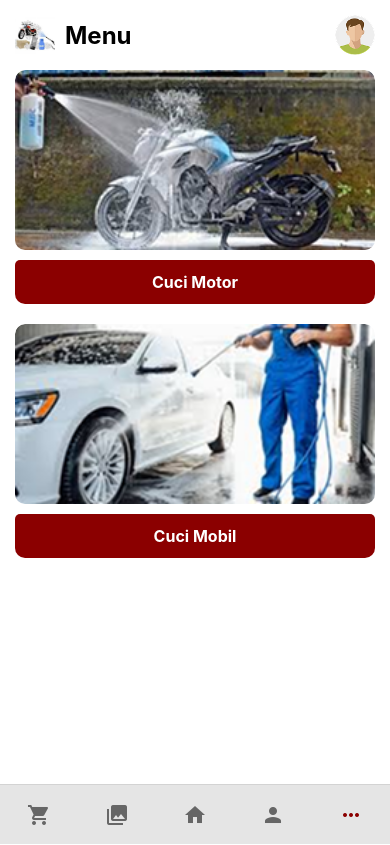
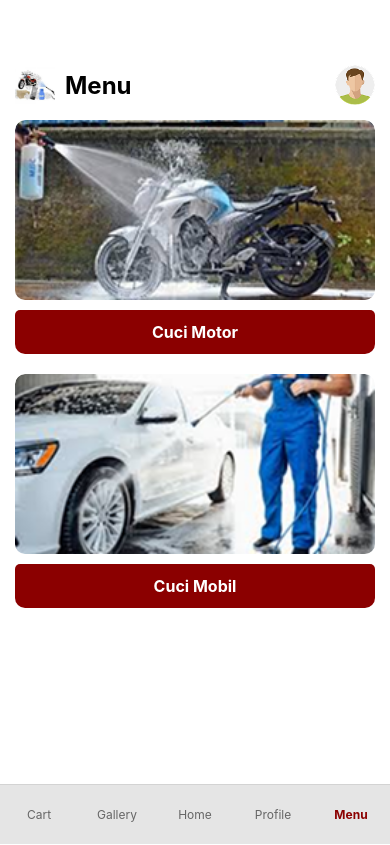
Before and after one commit to Nancimento/CarWash, a React Native app: screen /Menu in a window 390 px wide. Built offline with nearby package versions, Linux system fonts and the light colour scheme.

Commit message:
Add react-native-vector-icons dependency and update BottomNavbar to use text labels; enhance Home and Menu screens with StatusBar and layout adjustments

```diff
--- a/components/BottomNavbar.tsx
+++ b/components/BottomNavbar.tsx
@@ -1,6 +1,5 @@
 import React from 'react';
 import {View, TouchableOpacity, StyleSheet, Text} from 'react-native';
-import Icon from 'react-native-vector-icons/MaterialIcons';
 
 interface BottomNavbarProps {
   navigation: any;
@@ -18,55 +17,65 @@ const BottomNavbar = ({navigation, activeScreen}: BottomNavbarProps) => {
         style={styles.navItem}
         onPress={() => navigateTo('Cart')}
         activeOpacity={0.7}>
-        <Icon
-          name="shopping-cart"
-          size={24}
-          color={activeScreen === 'cart' ? '#8B0000' : '#666'}
-        />
+        <Text
+          style={[
+            styles.navText,
+            activeScreen === 'cart' ? styles.activeText : {},
+          ]}>
+          Cart
+        </Text>
       </TouchableOpacity>
 
       <TouchableOpacity
         style={styles.navItem}
         onPress={() => navigateTo('Gallery')}
         activeOpacity={0.7}>
-        <Icon
-          name="photo-library"
-          size={24}
-          color={activeScreen === 'gallery' ? '#8B0000' : '#666'}
-        />
+        <Text
+          style={[
+            styles.navText,
+            activeScreen === 'gallery' ? styles.activeText : {},
+          ]}>
+          Gallery
+        </Text>
       </TouchableOpacity>
 
       <TouchableOpacity
         style={styles.navItem}
         onPress={() => navigateTo('Home')}
         activeOpacity={0.7}>
-        <Icon
-          name="home"
-          size={24}
-          color={activeScreen === 'home' ? '#8B0000' : '#666'}
-        />
+        <Text
+          style={[
+            styles.navText,
+            activeScreen === 'home' ? styles.activeText : {},
+          ]}>
+          Home
+        </Text>
       </TouchableOpacity>
 
       <TouchableOpacity
         style={styles.navItem}
         onPress={() => navigateTo('Profile')}
         activeOpacity={0.7}>
-        <Icon
-          name="person"
-          size={24}
-          color={activeScreen === 'profile' ? '#8B0000' : '#666'}
-        />
+        <Text
+          style={[
+            styles.navText,
+            activeScreen === 'profile' ? styles.activeText : {},
+          ]}>
+          Profile
+        </Text>
       </TouchableOpacity>
 
       <TouchableOpacity
         style={styles.navItem}
         onPress={() => navigateTo('Menu')}
         activeOpacity={0.7}>
-        <Icon
-          name="more-horiz"
-          size={24}
-          color={activeScreen === 'menu' ? '#8B0000' : '#666'}
-        />
+        <Text
+          style={[
+            styles.navText,
+            activeScreen === 'menu' ? styles.activeText : {},
+          ]}>
+          Menu
+        </Text>
       </TouchableOpacity>
     </View>
   );
@@ -85,8 +94,17 @@ const styles = StyleSheet.create({
   navItem: {
     alignItems: 'center',
     justifyContent: 'center',
-    width: 60,
+    width: 70,
     height: 60,
+  },
+  navText: {
+    fontSize: 12,
+    color: '#666',
+    textAlign: 'center',
+  },
+  activeText: {
+    color: '#8B0000',
+    fontWeight: 'bold',
   },
 });
 
--- a/screens/HomeScreen.tsx
+++ b/screens/HomeScreen.tsx
@@ -8,6 +8,8 @@ import {
   TextInput,
   TouchableOpacity,
   ScrollView,
+  StatusBar,
+  Platform,
 } from 'react-native';
 import {useNavigation} from '@react-navigation/native';
 import BottomNavbar from '../components/BottomNavbar';
@@ -16,6 +18,12 @@ const HomeScreen = () => {
   const navigation = useNavigation();
 
   return (
+    <>
+      <StatusBar
+        barStyle="dark-content"
+        backgroundColor="white"
+        translucent={false}
+      />
       <SafeAreaView style={styles.container}>
         <View style={styles.content}>
           {/* Header */}
@@ -61,6 +69,7 @@ const HomeScreen = () => {
         {/* Bottom Navigation */}
         <BottomNavbar navigation={navigation} activeScreen="home" />
       </SafeAreaView>
+    </>
   );
 };
 
@@ -68,8 +77,10 @@ const styles = StyleSheet.create({
   container: {
     flex: 1,
     backgroundColor: 'white',
+    paddingTop: Platform.OS === 'android' ? 0 : 0,
   },
   content: {
+    marginTop: 40,
     flex: 1,
     padding: 15,
   },
@@ -120,7 +131,7 @@ const styles = StyleSheet.create({
   },
   promoImage: {
     width: '100%',
-    height: 350,
+    height: 550,
     borderRadius: 10,
   },
 });
--- a/screens/MenuScreen.tsx
+++ b/screens/MenuScreen.tsx
@@ -7,6 +7,8 @@ import {
   Image,
   TouchableOpacity,
   ScrollView,
+  StatusBar,
+  Platform,
 } from 'react-native';
 import {useNavigation} from '@react-navigation/native';
 import BottomNavbar from '../components/BottomNavbar';
@@ -15,6 +17,12 @@ const MenuScreen = () => {
   const navigation = useNavigation();
 
   return (
+    <>
+      <StatusBar
+        barStyle="dark-content"
+        backgroundColor="white"
+        translucent={false}
+      />
       <SafeAreaView style={styles.container}>
         <View style={styles.content}>
           {/* Header */}
@@ -75,6 +83,7 @@ const MenuScreen = () => {
         {/* Bottom Navigation */}
         <BottomNavbar navigation={navigation} activeScreen="menu" />
       </SafeAreaView>
+    </>
   );
 };
 
@@ -82,8 +91,10 @@ const styles = StyleSheet.create({
   container: {
     flex: 1,
     backgroundColor: 'white',
+    paddingTop: Platform.OS === 'android' ? 0 : 0,
   },
   content: {
+    marginTop: 50,
     flex: 1,
     padding: 15,
   },
```
Also changed, not shown: 2 other files (tests, documents, lock files or other folders). Lines whose indentation alone changed are shown as unchanged.
